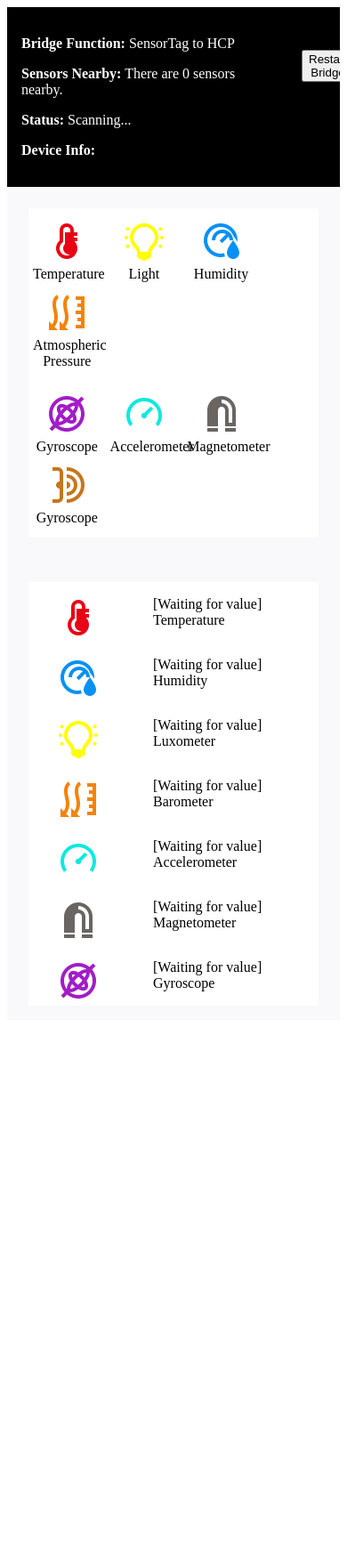
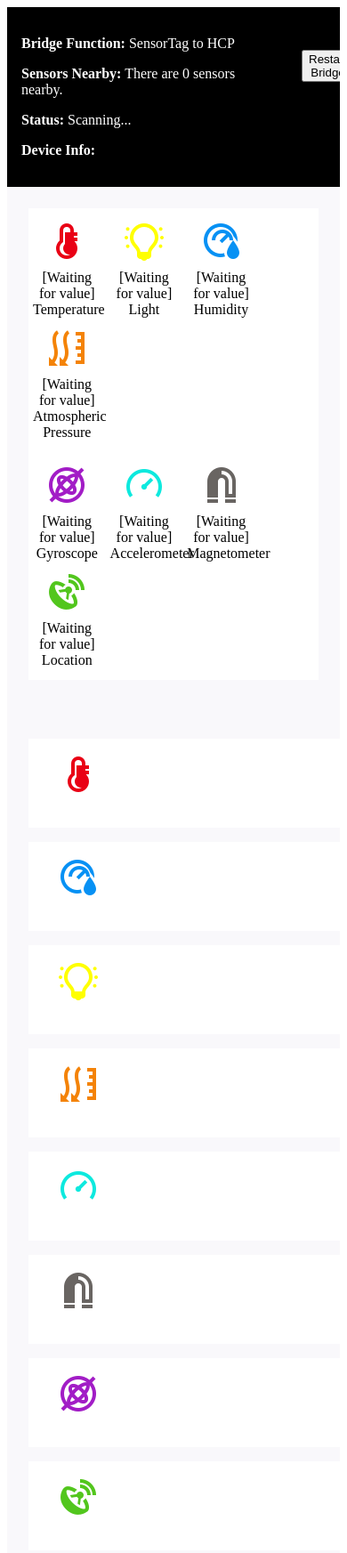
Before and after one commit to NishantNalawade/BridgeApp, a website: page www/index.html in a window 390 px wide. Shown: the whole page at 89% size. Before the commit the page ends 1154 px from the top, so only its background shows below. Drawn offline with nearby package versions, Linux system fonts and the light colour scheme; some packages are replaced by stand-ins of ours.

Commit message:
update values

```diff
--- a/www/css/myCss.css
+++ b/www/css/myCss.css
@@ -49,19 +49,25 @@
 
 .list{
     margin-top: 3.125em;
-    background: #fff;
     margin-left: 1.5em;
     margin-right: 1.5em;
     margin-bottom: 1em;
 }
 .list-item{
     margin-top: 1em;
+    padding-top: 1em;
+    background: #fff;
     float: left;
     width: 100%;
     padding-left: 2em;
+    padding-bottom: 2em;
 }
 .list-icon{
     float: left;
     margin-right: 1.25em;
     padding-right: 2.5em;
 }
+
+.live-data{
+    margin-bottom: 0.25em;
+}
--- a/www/index.html
+++ b/www/index.html
@@ -504,56 +504,63 @@
 
 					<div class="row">
 						<div class="column">
-							<div>
+							<div class="live-data">
 								<img src="img/icons8-temperature-48.png">
 							</div>
+							<span id="TemperatureData">[Waiting for value]</span>
 							<div>Temperature</div>
 						</div>
 						<div class="column">
-								<div>
+								<div class="live-data">
 									<img src="img/icons8-light-on-48.png">
 								</div>
+								<span id="LuxometerData">[Waiting for value]</span>
 								<div>Light</div>
 						</div>
 						<div class="column">
-								<div>
+								<div class="live-data">
 									<img src="img/icons8-humidity-48.png">
 								</div>
+								<span id="HumidityData">[Waiting for value]</span>
 								<div>Humidity</div>
 						</div>
 						<div class="column">
-								<div>
+								<div class="live-data">
 									<img src="img/icons8-atmospheric-pressure-48.png">
 								</div>
+								<span id="BarometerData">[Waiting for value]</span>
 								<div>Atmospheric Pressure</div>
 						</div>
-
 					</div>
 
 					<div class="row">
 							<div class="column">
-								<div>
+								<div class="live-data">
 									<img src="img/icons8-gyroscope-48.png">
 								</div>
+								<span id="GyroscopeData">[Waiting for value]</span>
 								<div>Gyroscope</div>
 							</div>
 							<div class="column">
-									<div>
+									<div class="live-data">
 										<img src="img/icons8-speed-48.png">
 									</div>
+									<span id="AccelerometerData">[Waiting for value]</span>
 									<div>Accelerometer</div>
 							</div>
 							<div class="column">
-									<div>
+									<div class="live-data">
 										<img src="img/icons8-magnet-48.png">
 									</div>
+									<span id="MagnetometerData">[Waiting for value]</span>
 									<div>Magnetometer</div>
 							</div>
 							<div class="column">
-									<div>
-										<img src="img/icons8-motion-sensor-48.png">
+									<div class="live-data">
+										<img src="img/icons8-gps-signal-48.png">
 									</div>
-									<div>Gyroscope</div>
+									<span id="LocationData">[Waiting for value]</span>
+									<div>Location</div>
 							</div>
 
 						</div>
@@ -566,8 +573,8 @@
 							</div>
 							<div class="list-item-details">
 								<div>
-									<span id="TemperatureData">[Waiting for value]</span>
-									<div>Temperature</div>
+									<!-- <span id="TemperatureData">[Waiting for value]</span>
+									<div>Temperature</div> -->
 								</div>
 							</div>
 						</div>
@@ -578,8 +585,8 @@
 							</div>
 							<div class="list-item-details">
 								<div>
-									<span id="HumidityData">[Waiting for value]</span>
-									<div>Humidity</div>
+									<!-- <span id="HumidityData">[Waiting for value]</span>
+									<div>Humidity</div> -->
 								</div>
 							</div>
 						</div>
@@ -590,8 +597,8 @@
 							</div>
 							<div class="list-item-details">
 								<div>
-									<span id="LuxometerData">[Waiting for value]</span>
-									<div>Luxometer</div>
+									<!-- <span id="LuxometerData">[Waiting for value]</span>
+									<div>Luxometer</div> -->
 								</div>
 							</div>
 						</div>
@@ -602,8 +609,8 @@
 							</div>
 							<div class="list-item-details">
 								<div>
-									<span id="BarometerData">[Waiting for value]</span>
-									<div>Barometer</div>
+									<!-- <span id="BarometerData">[Waiting for value]</span>
+									<div>Barometer</div> -->
 								</div>
 							</div>
 						</div>
@@ -614,8 +621,8 @@
 							</div>
 							<div class="list-item-details">
 								<div>
-									<span id="AccelerometerData">[Waiting for value]</span>
-									<div>Accelerometer</div>
+									<!-- <span id="AccelerometerData">[Waiting for value]</span>
+									<div>Accelerometer</div> -->
 								</div>
 							</div>
 						</div>
@@ -626,8 +633,8 @@
 							</div>
 							<div class="list-item-details">
 								<div>
-									<span id="MagnetometerData">[Waiting for value]</span>
-									<div>Magnetometer</div>
+									<!-- <span id="MagnetometerData">[Waiting for value]</span>
+									<div>Magnetometer</div> -->
 								</div>
 							</div>
 						</div>
@@ -638,10 +645,22 @@
 							</div>
 							<div class="list-item-details">
 								<div>
-									<span id="GyroscopeData">[Waiting for value]</span>
-									<div>Gyroscope</div>
+									<!-- <span id="GyroscopeData">[Waiting for value]</span>
+									<div>Gyroscope</div> -->
 								</div>
 							</div>
+						</div>
+
+						<div class="list-item">
+								<div class="list-icon">
+									<img src="img/icons8-gps-signal-48.png">
+								</div>
+								<div class="list-item-details">
+									<div>
+										<!-- <span id="LocationData">[Waiting for value]</span>
+										<div>GPS</div> -->
+									</div>
+								</div>
 						</div>
 
 					</div>
```
